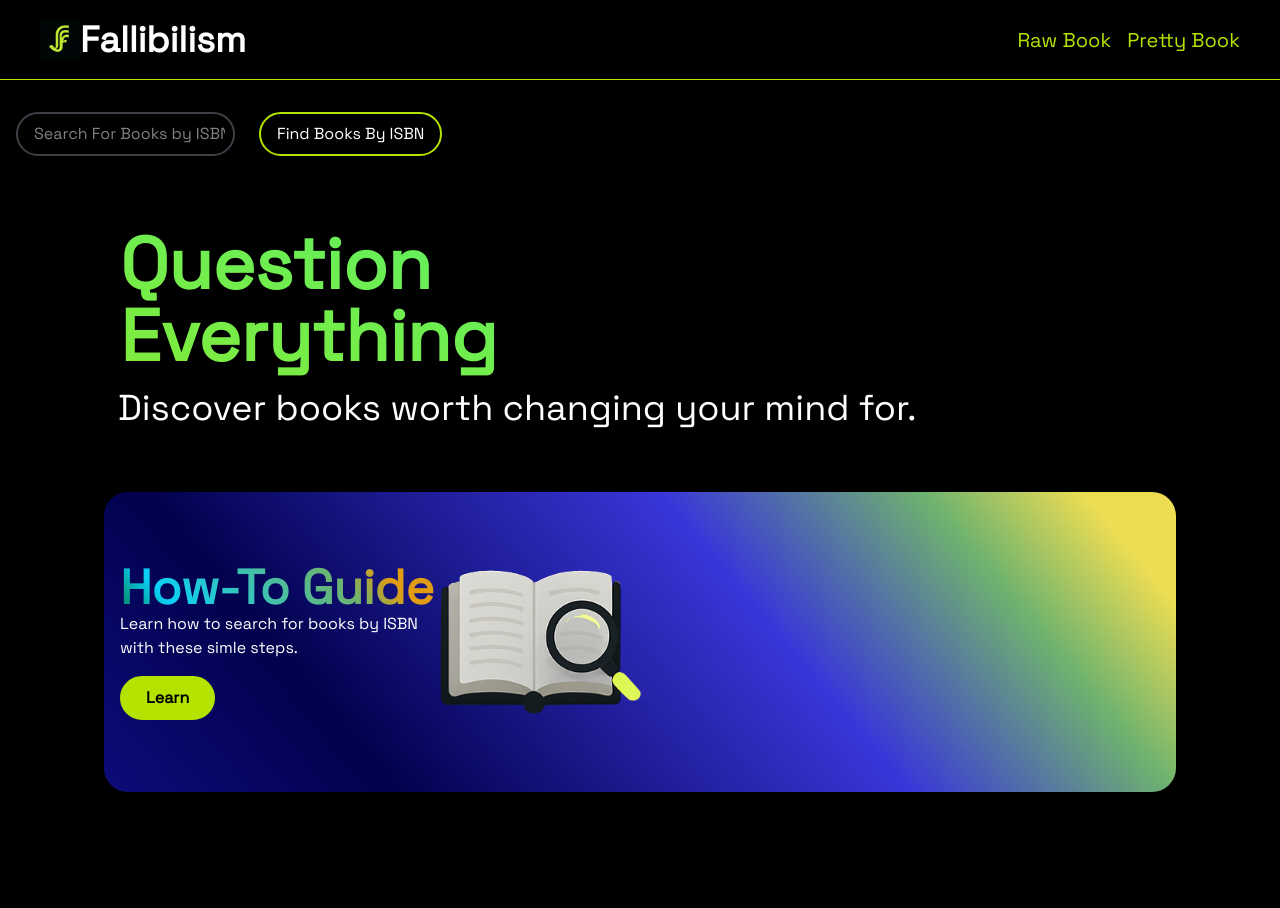
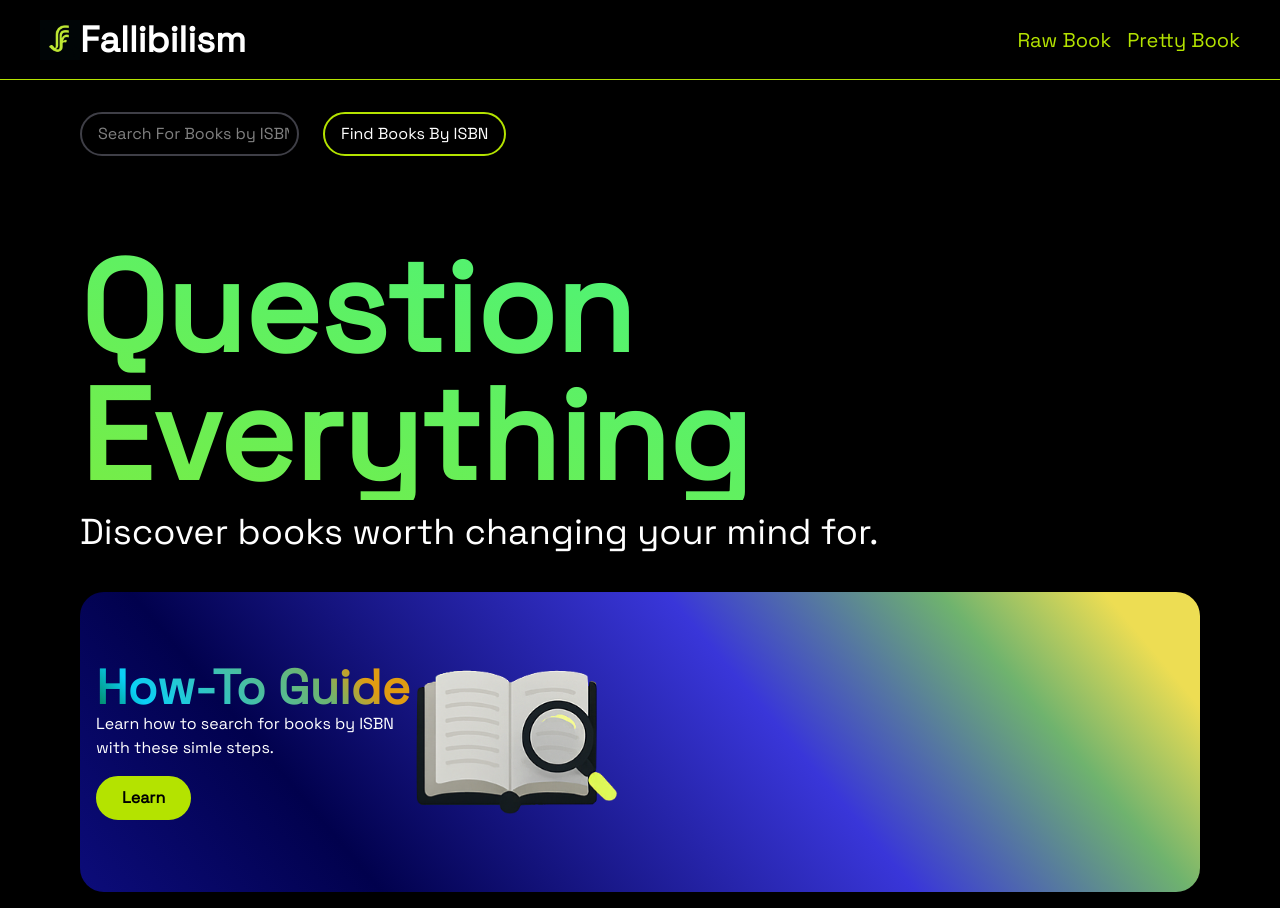
Before and after one commit to Lsmith2895/logans-library, a React (Vite) app: page / in a window 1280 px wide. Before the commit the page ends 808 px from the top, so only its background shows below. Built offline with nearby package versions, Linux system fonts and the light colour scheme.

Commit message:
give the whole app more breathing room on desktop

```diff
--- a/src/components/HowToCard.tsx
+++ b/src/components/HowToCard.tsx
@@ -2,7 +2,7 @@ import { Link } from 'react-router-dom';
 
 function HowToCard() {
   return (
-    <div className="card-gradient flex h-[300px] max-w-full rounded-3xl p-4 sm:mx-6">
+    <div className="card-gradient mt-9 flex h-[300px] max-w-full rounded-3xl p-4">
       <div className="py-7 md:py-14">
         <div className="card-title text-4xl font-black md:text-5xl"> How-To Guide</div>
         <p>
--- a/src/components/RawJsonCard.tsx
+++ b/src/components/RawJsonCard.tsx
@@ -12,7 +12,7 @@ function RawJsonCard() {
         <Animate>
           <Link to="/raw">
             <div
-              className={`my-4 h-96 max-w-full rounded-3xl border border-[#597002] bg-gray-950 p-6 sm:mx-6 sm:h-[600px]`}
+              className={`my-10 h-96 max-w-full rounded-3xl border border-[#597002] bg-gray-950 p-6 sm:h-[600px] md:my-28`}
             >
               <h1 className="p-3 text-4xl font-semibold">RAW JSON</h1>
               <div className="h-5/6 pt-5">
--- a/src/components/SearchBar.tsx
+++ b/src/components/SearchBar.tsx
@@ -11,7 +11,10 @@ function SearchBar() {
   };
 
   return (
-    <form onSubmit={handleSearch} className="flex justify-end p-4 sm:justify-start">
+    <form
+      onSubmit={handleSearch}
+      className="flex max-w-7xl justify-end p-4 px-6 sm:justify-start md:px-20"
+    >
       <input
         className="rounded-4xl border-2 border-zinc-700 p-2 pl-4 outline-[#b4e300]"
         type="text"
--- a/src/pages/HomePage.tsx
+++ b/src/pages/HomePage.tsx
@@ -5,14 +5,14 @@ import { RawJsonCard } from '../components/RawJsonCard';
 function HomePage() {
   return (
     <Animate>
-      <div className="max-w-7xl p-4 md:px-20">
-        <div className="mb-10 p-6">
-          <div className="gradient-text p-4 text-5xl font-black sm:text-7xl">
+      <div className="max-w-7xl p-4 md:mt-14 md:px-20">
+        <div className="mb-10">
+          <div className="gradient-text text-5xl font-black sm:text-9xl">
             Question
             <br />
             Everything
           </div>
-          <div className="ml-3.5 text-3xl sm:text-4xl">
+          <div className="mt-3 text-3xl sm:text-4xl">
             Discover books worth changing your mind for.
           </div>
         </div>
--- a/src/pages/HowToGuide.tsx
+++ b/src/pages/HowToGuide.tsx
@@ -3,7 +3,7 @@ import { Animate } from '../components/Animate';
 function HowToGuide() {
   return (
     <Animate>
-      <div className="m-10 max-w-7xl rounded-3xl bg-amber-100 p-4 shadow-lg md:m-20">
+      <div className="my-10 max-w-7xl rounded-3xl bg-amber-100 p-4 shadow-lg md:m-20">
         <h1 className="text-3xl font-bold text-gray-900 sm:text-4xl">
           How to Search Books by ISBN
         </h1>
```
